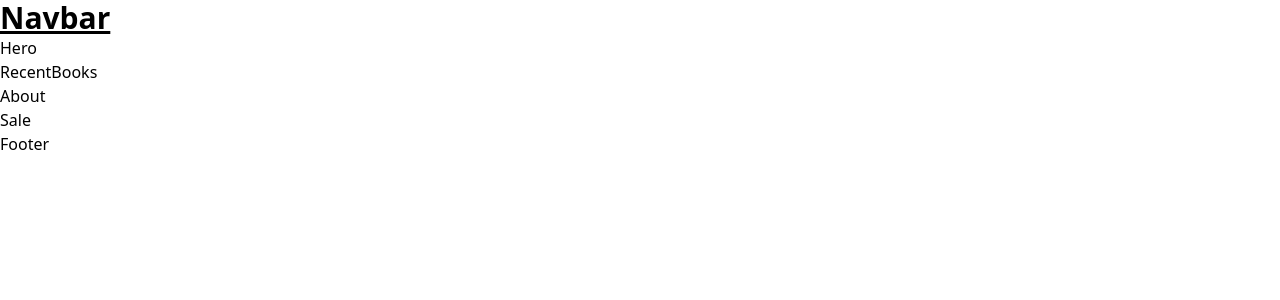
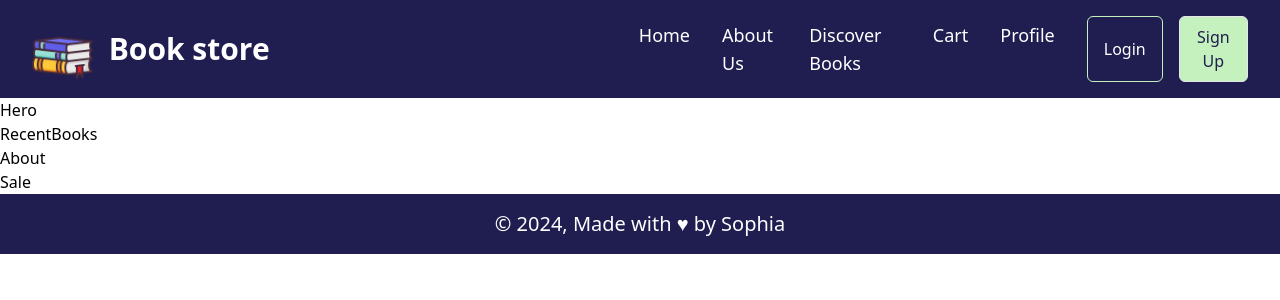
Before and after one commit to SophiaSophia03/BookStore, a React (Vite) app in the folder frontend/: page / in a window 1280 px wide. Shown: the top 300 px of the page. Built offline with nearby package versions, Linux system fonts and the light colour scheme.

Commit message:
Designed Navbar and footer

```diff
--- a/frontend/src/components/Footer/Footer.jsx
+++ b/frontend/src/components/Footer/Footer.jsx
@@ -2,7 +2,9 @@ import React from 'react'
 
 function Footer() {
   return (
-    <div>Footer</div>
+    <div className='bg-[#201E50] text-white px-8 py-4 text-center'>
+      <h1 className='text-xl'>&copy; 2024, Made with &hearts; by <a href='https://portfolio-sophia.onrender.com/'>Sophia</a></h1>
+    </div>
   )
 }
 
--- a/frontend/src/components/Navbar/Navbar.jsx
+++ b/frontend/src/components/Navbar/Navbar.jsx
@@ -1,8 +1,45 @@
 import React from "react";
+import logoImg from "../../assets/images/logo.png";
 
 function Navbar() {
+  const links = [
+    {
+      title:"Home",
+      link:"/"
+    },
+    {
+      title:"About Us",
+      link:"/about"
+    },
+    {
+      title:"Discover Books",
+      link:"/books"
+    },
+    {
+      title:"Cart",
+      link:"/cart"
+    },
+    {
+      title:"Profile",
+      link:"/profile"
+    },
+  ]
   return (
-    <div className="text-3xl font-bold underline">Navbar</div>
+    <div className="bg-[#201E50] text-white px-8 py-4 items-center flex justify-between">
+      <div className="flex items-center gap-4">
+        <img src={logoImg} style={{width:"10%"}} alt="logo"></img>
+        <h1 className="text-3xl font-semibold">Book store</h1>
+      </div>
+      <div className="nav-links items-center flex gap-8">
+        <div className="flex gap-8">
+          {links.map((items, i)=> <div key={i} className="hover:text-[#C4F1BE] text-lg font-medium transition-all duration-300 cursor-pointer">{items.title}</div>)}
+        </div>
+        <div className="flex gap-4">
+          <button className="px-4 py-2 border border-[#C4F1BE] rounded-md font-medium hover:bg-[#C4F1BE] hover:text-[#201E50] transition-all duration-500 ">Login</button>
+          <button className="px-4 py-2 border bg-[#C4F1BE] text-[#201E50] rounded-md font-medium hover:bg-[#201E50] hover:text-[#C4F1BE] transition-all duration-500 ">Sign Up</button>
+        </div>
+      </div>
+    </div>
   );
 }
 
```
Also changed, not shown: frontend/src/assets/images/logo.png.
